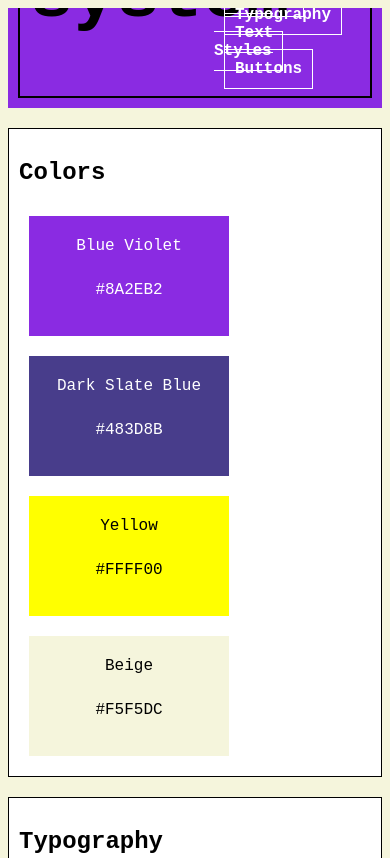
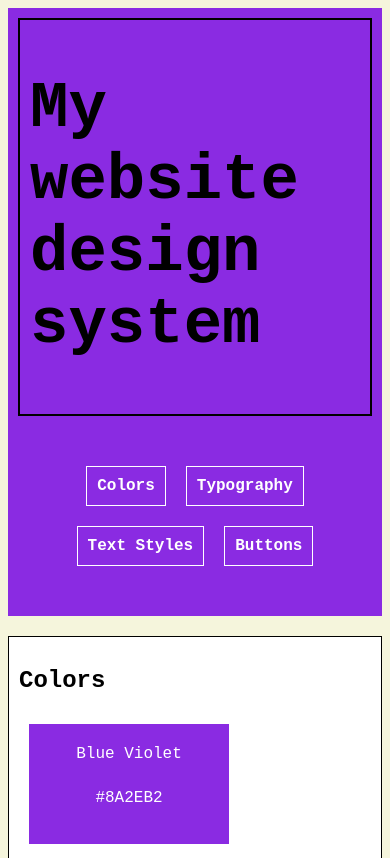
Before and after one commit to giggskadabra/stylesystem, a plain HTML site: page index.html in a window 390 px wide. Shown: the top 858 px of the page. Drawn offline with Linux system fonts and the light colour scheme; a web font is replaced by a local one.

Commit message:
Update styles.css
Navbar styles and mobile device optimisation

```diff
--- a/styles.css
+++ b/styles.css
@@ -8,29 +8,32 @@ body {
 header {
     background-color: blueviolet;
     position: relative;
-    width: 100%;
-    height: 100px;
     overflow: hidden;
 }
 
 .header-left {
-    position:absolute;
-    bottom: 0;
-    left: 0;
     margin: 10px;
     padding: 10px;
     color: black;
-    font-size: 36px;
+    font-size: 32px;
     font-weight: bold;
     border: 2px solid black;
+    display: flex;
+    justify-content: left;
 }
 
 .header-right{
-    position:absolute;
-    bottom: 0;
-    right: 0;
+    display: flex;
+    justify-content: right;
     padding : 10px;
     margin: 10px;
+}
+
+@media (max-width: 900px) {
+    .header-left, .header-right {
+        flex-wrap: wrap;
+        justify-content: center;
+    }
 }
 
 .header-right a {
```
